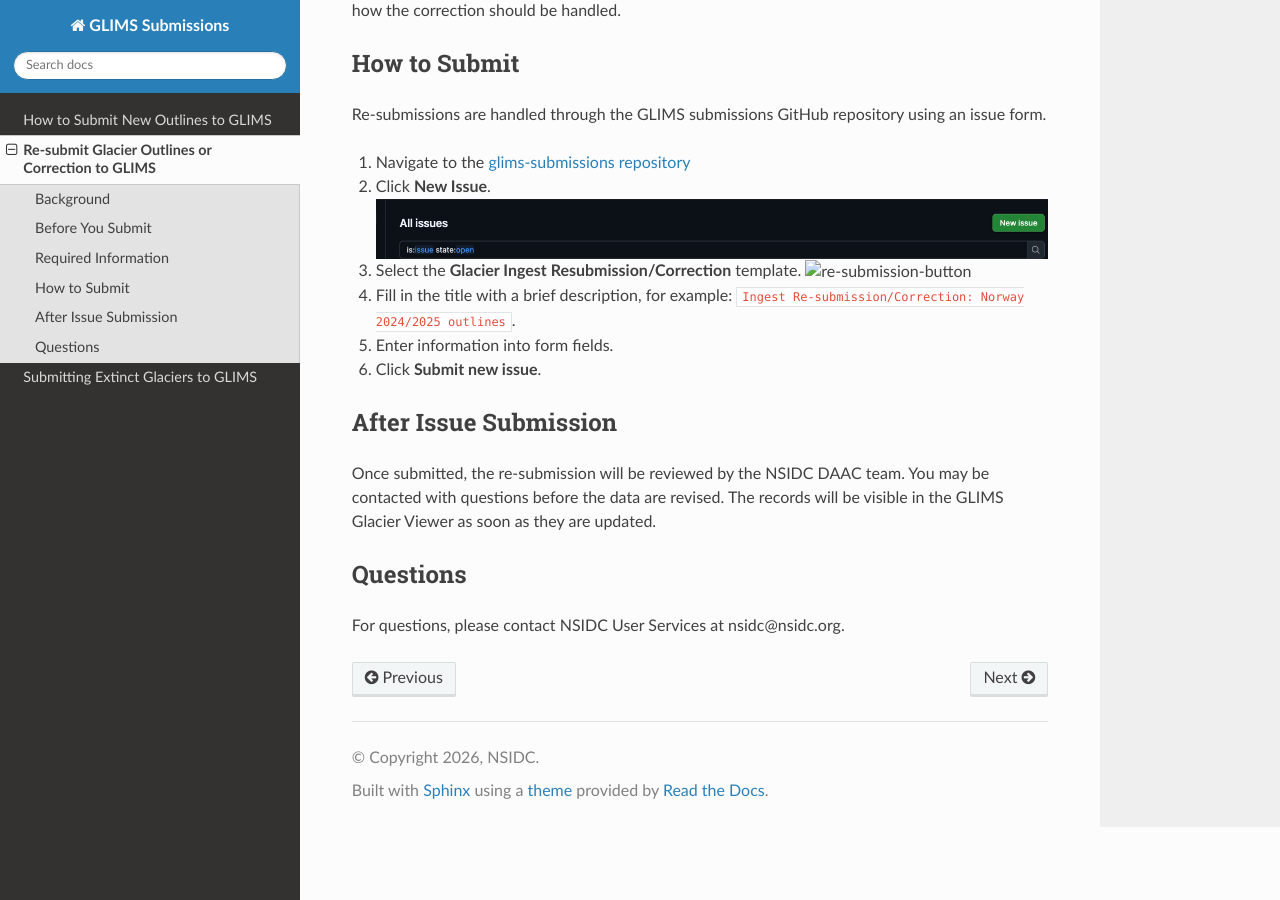
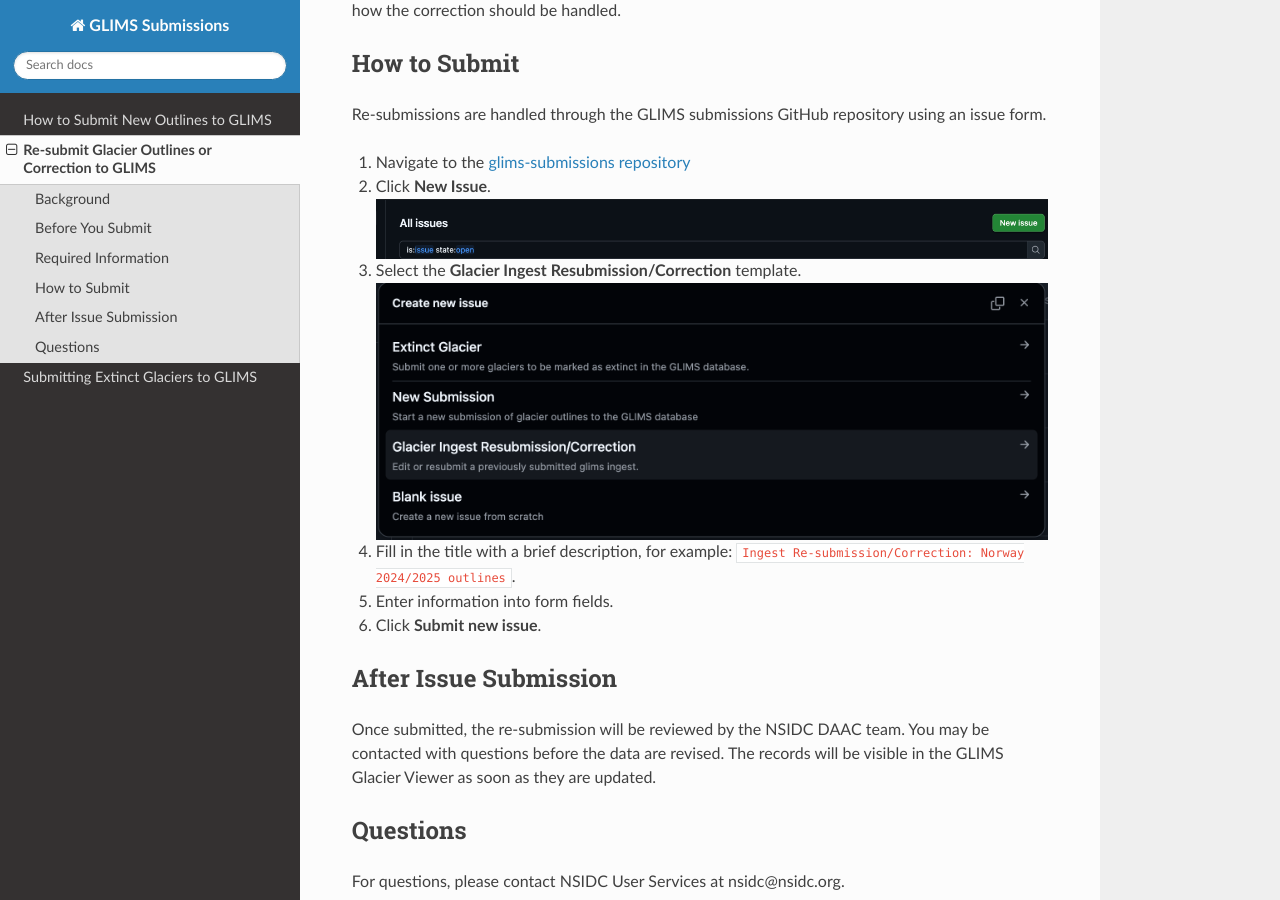
Before and after one commit to glims-nsidc/glims-submissions-docs, a Sphinx documentation site: the page built from docs/re_submitting.md, in a window 1280 px wide and 900 px high, scrolled down 1364 px. Built offline with Sphinx 7.4.7 and the Read the Docs theme 3.1.0, drawn with Linux system fonts in a browser that asks for light colours.

Commit message:
fix image reference

```diff
--- a/docs/re_submitting.md
+++ b/docs/re_submitting.md
@@ -42,7 +42,7 @@ Re-submissions are handled through the GLIMS submissions GitHub repository using
 
 1. Navigate to the [glims-submissions repository](https://github.com/glims-nsidc/glims-submissions/issues)
 2. Click **New Issue**. ![new-issue-button](images/new-issue-button.png)
-3. Select the **Glacier Ingest Resubmission/Correction** template. ![re-submission-button](re-submission.png)
+3. Select the **Glacier Ingest Resubmission/Correction** template. ![re-submission-button](images/re-submission.png)
 4. Fill in the title with a brief description, for example: `Ingest Re-submission/Correction: Norway 2024/2025 outlines`.
 5. Enter information into form fields.
 8. Click **Submit new issue**.
```
